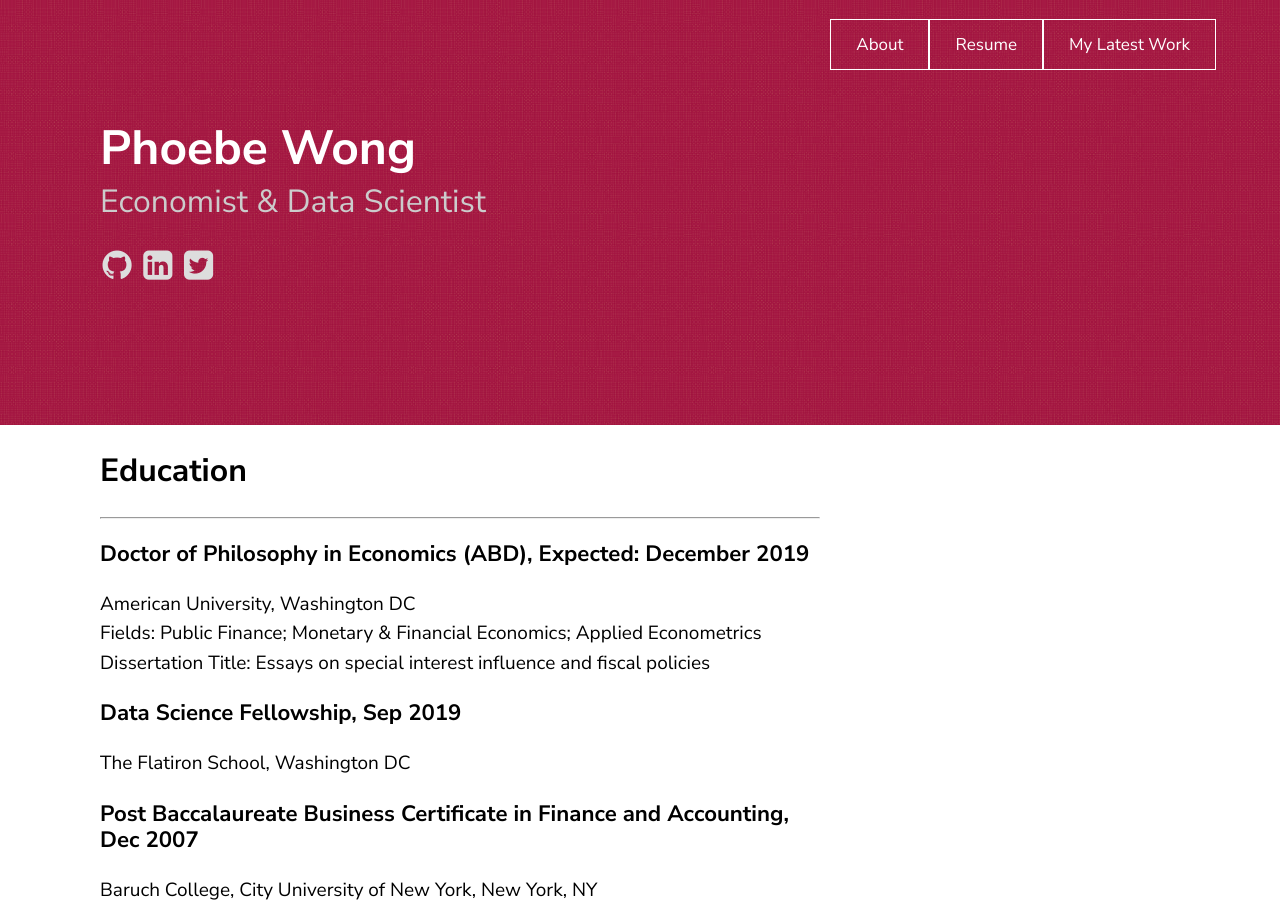
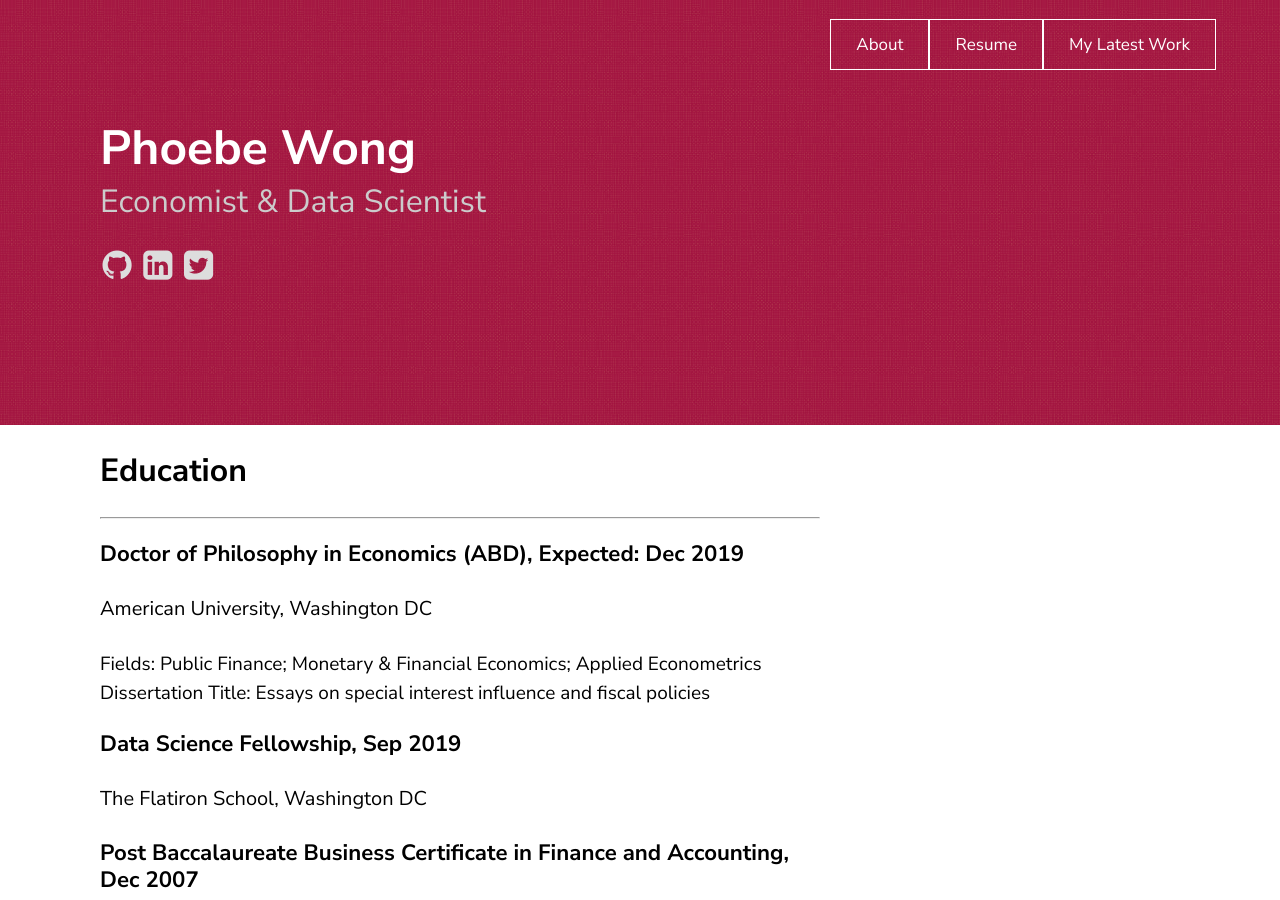
Before and after one commit to phoebetwong/phoebetwong.github.io, a Jekyll site: the page built from resume.md, in a window 1280 px wide and 900 px high. Built offline with Jekyll 4.4.1, drawn with Linux system fonts in a browser that asks for light colours; a script that is not in the unit is left out.

Commit message:
cv formatting

```diff
--- a/_includes/nav.html
+++ b/_includes/nav.html
@@ -3,7 +3,7 @@
 	<ul>
         <a href="{{ '/about.html' | relative_url }}"><li>About</li></a>
         <a href="{{ '/resume.html' | relative_url }}"><li>Resume</li></a>
-        <a href="{{ '/blog' | relative_url }}"><li>My Latest Work</li></a>
+        <a href="{{ '/blog/index.html' | relative_url }}"><li>My Latest Work</li></a>
 	</ul>
 </div>
 {%- endif -%}
--- a/resume.md
+++ b/resume.md
@@ -4,23 +4,23 @@
 ---
 ## Education
 ---
-### Doctor of Philosophy in Economics (ABD), Expected: December 2019
-American University, Washington DC<br>
+### Doctor of Philosophy in Economics (ABD), Expected: Dec 2019
+#### American University, Washington DC
 Fields: Public Finance; Monetary & Financial Economics; Applied Econometrics<br>
 Dissertation Title: Essays on special interest influence and fiscal policies
 
 ### Data Science Fellowship, Sep 2019
-The Flatiron School, Washington DC
+#### The Flatiron School, Washington DC
 
 ### Post Baccalaureate Business Certificate in Finance and Accounting, Dec 2007
-Baruch College, City University of New York, New York, NY
+#### Baruch College, City University of New York, New York, NY
 
 ### Master of Arts in Politics, May 2006
-The New School for Social Research, New York, NY<br>
+#### The New School for Social Research, New York, NY<br>
 Thesis Title: Essays on Democracy and Income Inequality in Developing Countries
 
 ### Bachelor of Arts in Economics and Political Science, May 2003
-San Francisco State University, San Francisco, CA
+#### San Francisco State University, San Francisco, CA
 
 <br>
 ## Professional Experience
@@ -47,9 +47,9 @@
 *Consultant, Europe and Central Asia, Poverty Reduction & Economic Management Unit*
 - Compiled and updated a fiscal database of all Europe and Central Asia (ECA) client countries through collaboration with the World Bank country offices
 -	Analyzed macro and financial indicators in the ECA region for Euro-zone crisis monitoring
--	Supported senior staffs in drafting reports on recent public finance developments, fiscal implications of the 2008-09 financial crisis, and medium-term fiscal projections in ECA countries
+-	Supported senior staffs in drafting reports on recent public finance developments, fiscal implications of the 2008-09 financial crisis, and medium-term fiscal projections in ECA countries<br>
 *Consultant, Development Economics & Chief Economist, Macroeconomics & Growth Unit*
-- Analyzed Peru census data using various microeconometric models with STATA for a paper on the socioeconomic impacts of mining activity in Peru, published in a peer-reviewed journal
+- Analyzed Peru census data using various microeconometric models with STATA for a paper on the socioeconomic impacts of mining activity in Peru, published in a peer-reviewed journal<br>
 *Consultant, Latin America & the Caribbean, Financial Management Unit*
 - Authored a grant proposal for a regional study on public financial management reforms and the quality of public service provision in the Latin America & the Caribbean region
 
```
